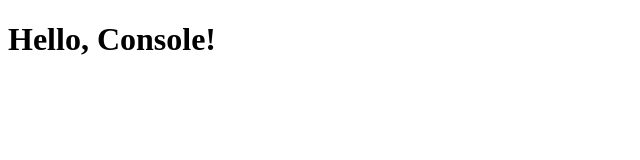
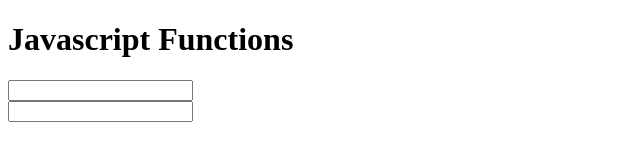
Before and after one commit to Odiin-Project/JavaScriptFundamentals, a plain HTML site: page index.html in a window 1280 px wide. Shown: the whole page, without its empty margins (0-640 px from the left). Drawn offline with Linux system fonts and the light colour scheme.

Commit message:
functions

```diff
--- a/index.html
+++ b/index.html
@@ -9,75 +9,30 @@
 </head>
 
 <body>
-    <h1>Hello, World!</h1>
+    <!-- https://developer.mozilla.org/en-US/docs/Learn/JavaScript/Building_blocks/Functions#anonymous_functions_and_arrow_functions -->
+    <h1>Javascript Functions</h1>
+
+    <input id="textBoss" type="text"></input>
+    <div id="outputer"></div>
+    <br\>
+    <input id="textBox" type="text"></input>
+    <div id="output"></div>
+
     <script>
-        // Console API instance Methods
-        // https://developer.mozilla.org/en-US/docs/Web/API/console/debug
-        console.log("Loading!");
+        const textBoss = document.querySelector("#textBoss");
+        const outputer = document.querySelector("#outputer");
 
-        console.assert(4 === 3, "Not Divisable!");
+        // Anonymous Function - Function Without an Name
+        textBoss.addEventListener('keydown', function (event) {
+            console.log(`You pressed "${event.key}".`);
+            outputer.textContent = `You pressed "${event.key}".`
 
-        const h1 = document.querySelector("h1");
-        console.log(h1.textContent);
-        console.assert(document.querySelector("h2"), "h2 not found!");
+        });
+        const textBox = document.querySelector("#textBox");
+        const output = document.querySelector("#output");
 
-        const errorMsg = "the # is not even";
-        for (let number = 2; number <= 5; number++) {
-            console.log(`the # is ${number}`);
-            console.assert(number % 2 === 0, '%o', { number, errorMsg });
-        };
-
-        console.count();
-        console.count("coffee");
-        console.countReset();
-        console.count();
-        console.count();
-        // console.clear();
-        const artists = [
-            {
-                first: "René",
-                last: "Magritte",
-            },
-            {
-                first: "Chaim",
-                last: "Soutine",
-            },
-            {
-                first: "Henri",
-                last: "Matisse",
-            },
-        ];
-
-        console.table(artists);
-
-        setTimeout(() => {
-            h1.textContent = "Hello, Console!";
-            console.log(h1.textContent);
-        }, 3000);
-
-        function family() {
-            console.log("doggy");
-        }
-        // Task creation -- Don't Understand (https://developer.chrome.com/docs/devtools/console/api/)
-        const task = console.createTask("name");
-
-        // Task execution
-        task.run(family); // instead of f();
-
-        console.debug("brah");
-
-        console.dir(artists);
-
-        const timeline1 = 'New York 2012';
-        const timeline2 = 'Camp Lehigh 1970';
-        console.group(timeline1);
-        console.info('Mind');
-        console.info('Time');
-        console.group(timeline2);
-        console.info('Space');
-        console.info('Extra Pym Particles');
-        console.groupEnd(timeline2);
-        console.groupEnd(timeline1);
+        // Arrow Function
+        textBox.addEventListener('keydown', (event) => output.textContent = `You pressed "${event.key}".`);
 
     </script>
 
```
